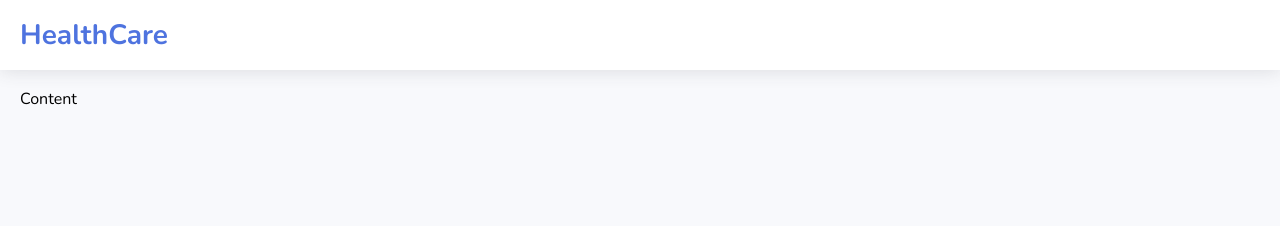
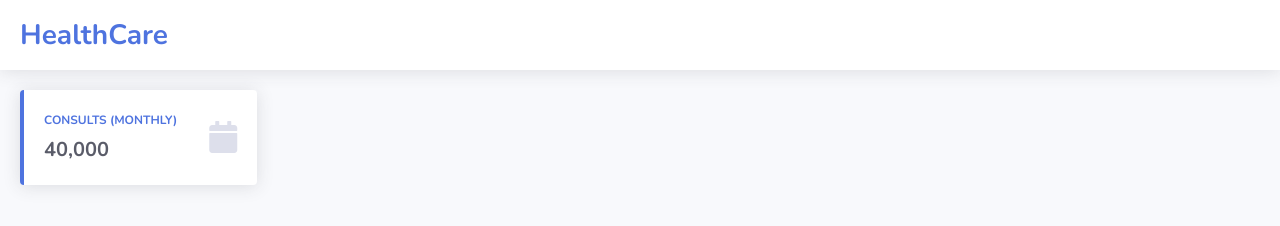
Before and after one commit to PWNHealth/frontend-dev-challenge, a website built with Parcel: page index.html in a window 1280 px wide. Built offline with nearby package versions, Linux system fonts and the light colour scheme.

Commit message:
Add card component

```diff
--- /dev/null
+++ b/assets/styles/components/card.scss
@@ -0,0 +1,39 @@
+.card {
+  --card-main-color: var(--primary-color);
+  --card-icon-color: #dddfeb;
+
+  position: relative;
+  display: inline-flex;
+  justify-content: center;
+  flex-direction: column;
+  padding: 2.4rem 2rem;
+  color: #5a5c69;
+  background-color: #fff;
+  box-shadow: 0 .15rem 1.75rem 0 rgba(58,59,69,.15);
+  border-left: 4px solid var(--card-main-color);
+  border-radius: 4px;
+  gap: 1rem;
+
+  &-title {
+    display: block;
+    color: var(--card-main-color);
+    text-transform: uppercase;
+    font-size: 1.2rem;
+    font-weight: 700;
+  }
+
+  &-icon {
+    color: var(--card-icon-color);
+
+    .has-trailingIcon & {
+      position: absolute;
+      top: 50%;
+      right: calc(4rem - 2rem);
+      transform: translate(0, -50%);
+    }
+  }
+
+  &.has-trailingIcon {
+    padding-right: 8rem;
+  }
+}
--- /dev/null
+++ b/assets/styles/components/index.scss
@@ -0,0 +1 @@
+@import './card';
--- a/assets/styles/layouts/dashboard.scss
+++ b/assets/styles/layouts/dashboard.scss
@@ -3,3 +3,9 @@ main {
   min-height: calc(100vh - var(--header-height));
   background-color: var(--background-color);
 }
+
+.kpi {
+  &-number {
+    font-size: 2rem;
+  }
+}
--- a/assets/styles/main.scss
+++ b/assets/styles/main.scss
@@ -1,2 +1,3 @@
 @import './base';
 @import './layouts';
+@import './components';
--- a/index.html
+++ b/index.html
@@ -7,6 +7,7 @@
     <link rel="stylesheet" href="./assets/styles/main.scss">
     <link rel="preconnect" href="https://fonts.gstatic.com">
     <link href="https://fonts.googleapis.com/css2?family=Nunito:wght@300;400;600;700&display=swap" rel="stylesheet">
+    <link rel="stylesheet" href="https://cdnjs.cloudflare.com/ajax/libs/font-awesome/5.15.1/css/all.min.css" integrity="sha512-+4zCK9k+qNFUR5X+cKL9EIR+ZOhtIloNl9GIKS57V1MyNsYpYcUrUeQc9vNfzsWfV28IaLL3i96P9sdNyeRssA==" crossorigin="anonymous" />
   </head>
 
   <body>
@@ -14,7 +15,13 @@
       <h1 class="logo">HealthCare</h1>
     </header>
     <main>
-      Content
+      <section class="kpis">
+        <div class="kpi card has-trailingIcon">
+          <span class="card-title">Consults (Monthly)</span>
+          <strong class="kpi-number">40,000</strong>
+          <i class="card-icon fas fa-calendar fa-2x"></i>
+        </div>
+      </section>
     </main>
 
     <script src="src/index.js"></script>
```
